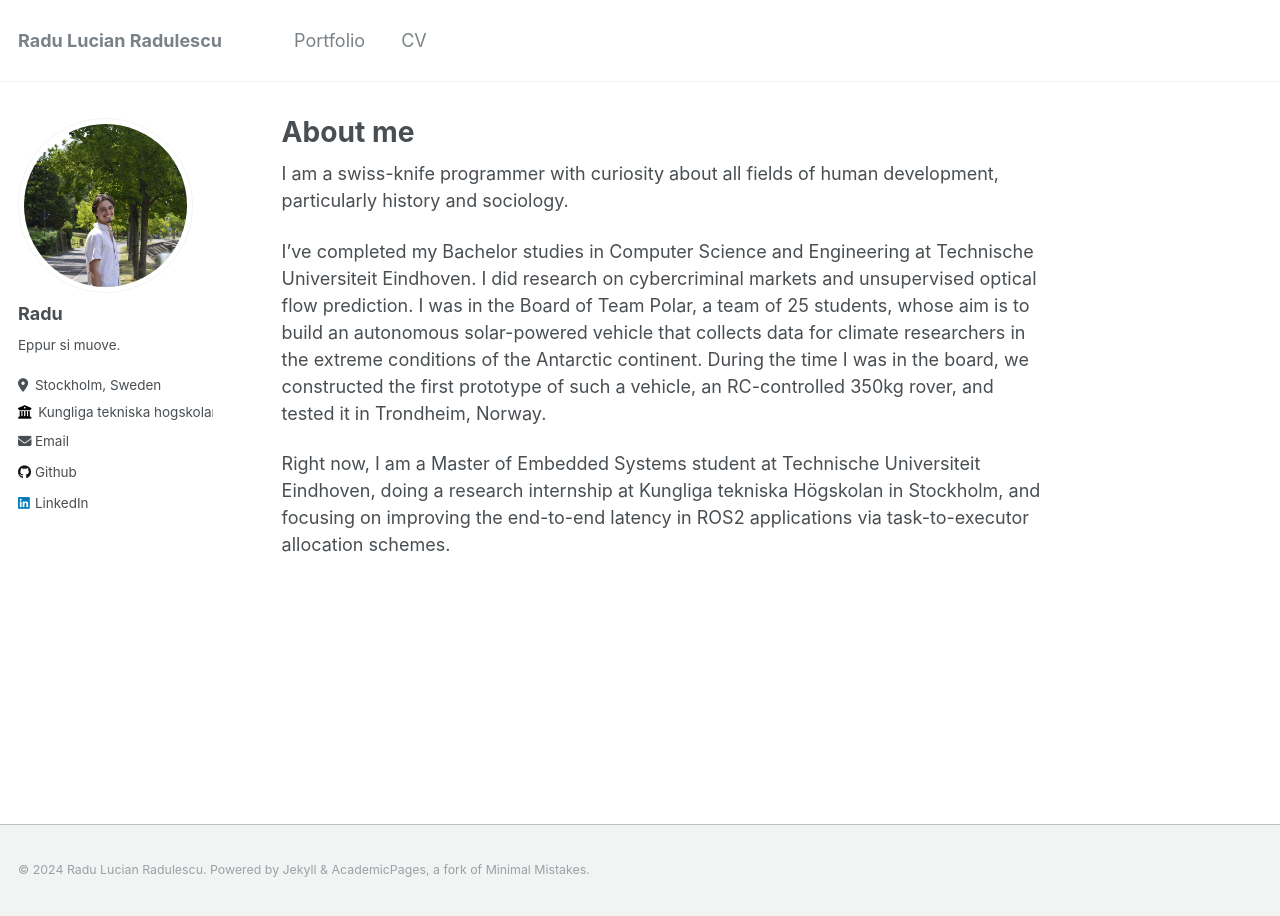
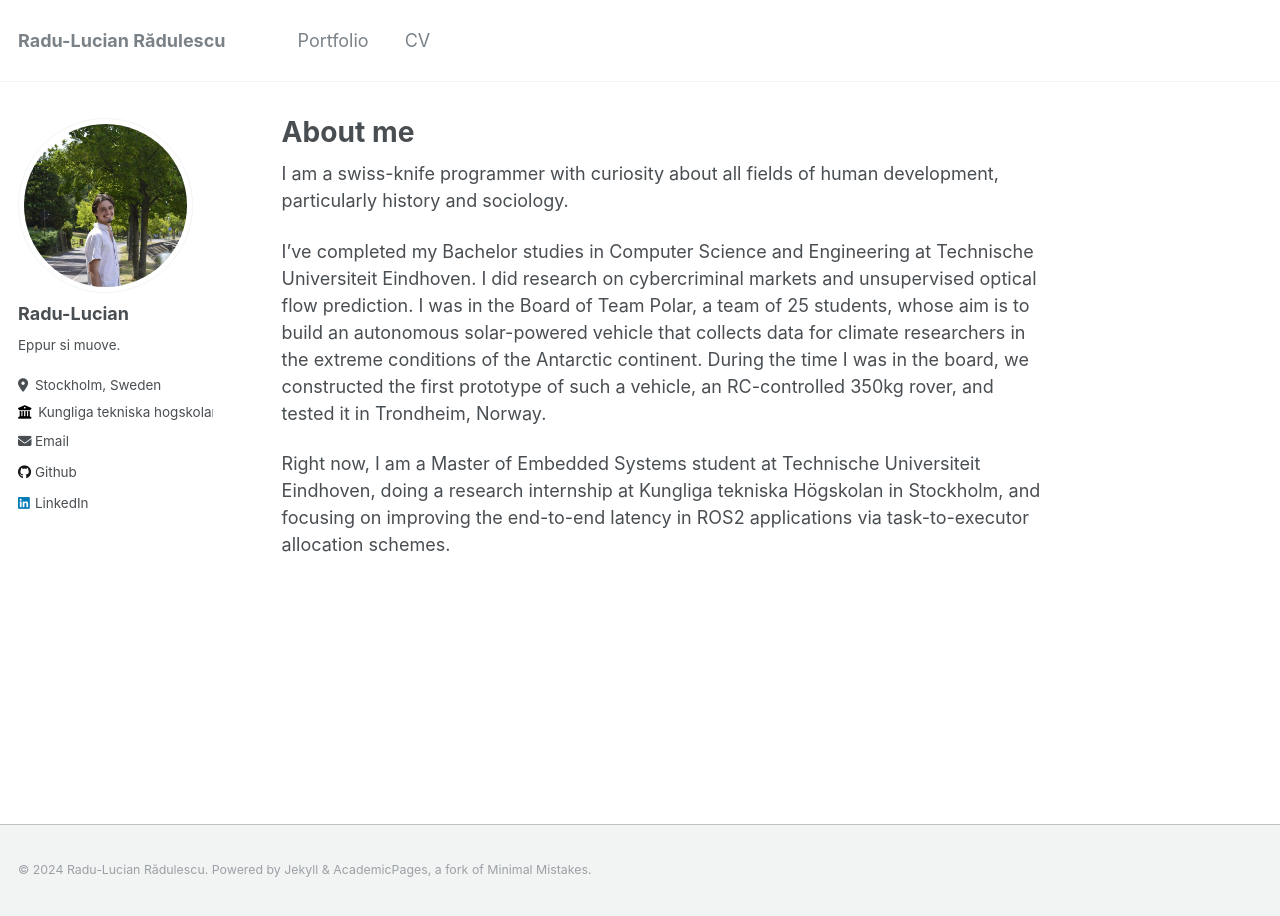
Before and after one commit to RaduLucianR/radulucianr.github.io, a Jekyll site: the page built from _pages/about.md, in a window 1280 px wide. Built offline with Jekyll 4.4.1, drawn with Linux system fonts in a browser that asks for light colours.

Commit message:
Update _config.yml

```diff
--- a/_config.yml
+++ b/_config.yml
@@ -8,9 +8,9 @@
 
 # Basic Site Settings
 locale                   : "en-US"
-title                    : "Radu Lucian Radulescu"
+title                    : "Radu-Lucian Rădulescu"
 title_separator          : "-"
-name                     : &name "Radu Lucian Radulescu"
+name                     : &name "Radu-Lucian Rădulescu"
 description              : &description "Radu's thing"
 url                      : https://rlradulescu.com # the base hostname & protocol for your site e.g. "https://mmistakes.github.io"
 baseurl                  : "" # the subpath of your site, e.g. "/blog"
@@ -22,7 +22,7 @@ repository               : "RaduLucianR/radulucianr.github.io"
 author:
   # Biographic information
   avatar           : "me.jpeg"
-  name             : "Radu"
+  name             : "Radu-Lucian"
   pronouns         : # example: "she/her"
   bio              : "Eppur si muove."
   location         : "Stockholm, Sweden"
```
